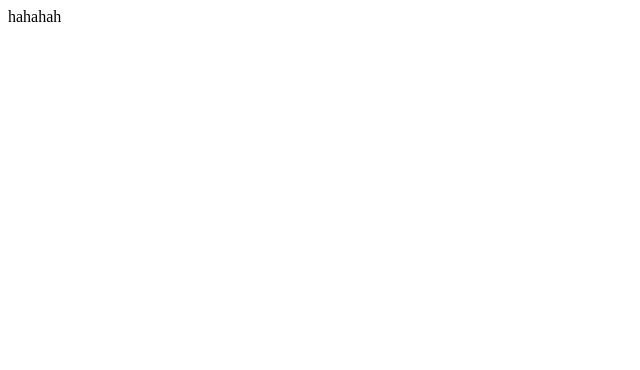
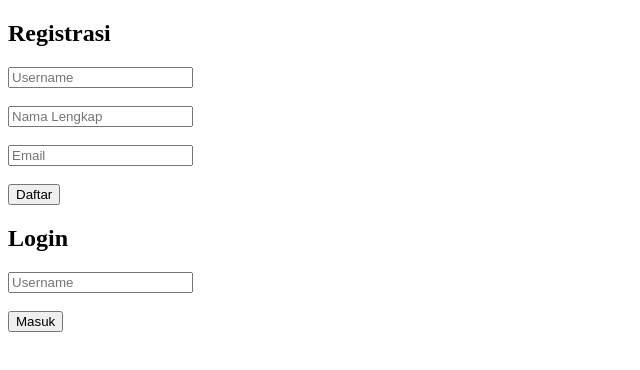
Before and after one commit to dhilzzxd/home, a plain HTML site: page index.html in a window 1280 px wide. Shown: the whole page, without its empty margins (0-640 px from the left). Drawn offline with Linux system fonts and the light colour scheme.

Commit message:
Update index.html

```diff
--- a/index.html
+++ b/index.html
@@ -1 +1,22 @@
-hahahah
+<!DOCTYPE html>
+<html lang="id">
+<head>
+    <meta charset="UTF-8">
+    <meta name="viewport" content="width=device-width, initial-scale=1.0">
+    <title>Login & Registrasi</title>
+    <script src="https://www.gstatic.com/firebasejs/10.10.0/firebase-app.js"></script>
+    <script src="https://www.gstatic.com/firebasejs/10.10.0/firebase-database.js"></script>
+    <script src="script.js"></script>
+</head>
+<body>
+    <h2>Registrasi</h2>
+    <input type="text" id="username" placeholder="Username"><br><br>
+    <input type="text" id="nama" placeholder="Nama Lengkap"><br><br>
+    <input type="email" id="email" placeholder="Email"><br><br>
+    <button onclick="register()">Daftar</button>
+
+    <h2>Login</h2>
+    <input type="text" id="loginUsername" placeholder="Username"><br><br>
+    <button onclick="login()">Masuk</button>
+</body>
+</html>
```
